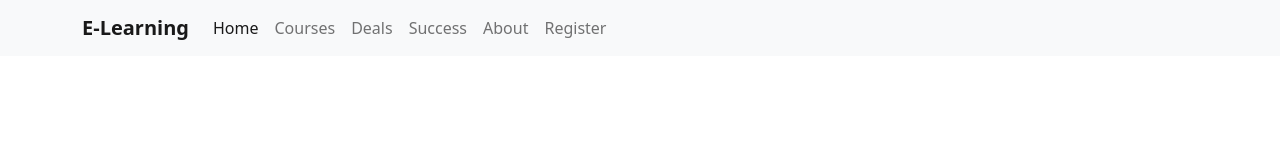
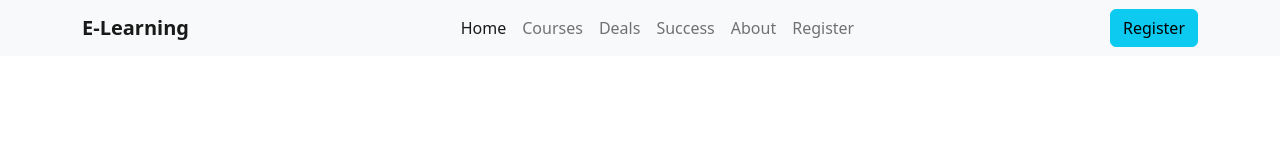
Before and after one commit to Taher027/E-Learning, a plain HTML site: page index.html in a window 1280 px wide. Drawn offline with nearby package versions, Linux system fonts and the light colour scheme.

Commit message:
complete navbar

```diff
--- a/index.html
+++ b/index.html
@@ -21,7 +21,7 @@
                 <span class="navbar-toggler-icon"></span>
               </button>
               <div class="collapse navbar-collapse" id="navbarSupportedContent">
-                <ul class="navbar-nav me-auto mb-2 mb-lg-0">
+                <ul class="navbar-nav m-auto mb-2 mb-lg-0">
                   <li class="nav-item">
                     <a class="nav-link active" aria-current="page" href="#">Home</a>
                   </li>
@@ -41,6 +41,7 @@
                     <a class="nav-link" href="#">Register</a>
                   </li>
                 </ul>
+                <button class="btn btn-info">Register</button>
               </div>
             </div>
           </nav>
```
